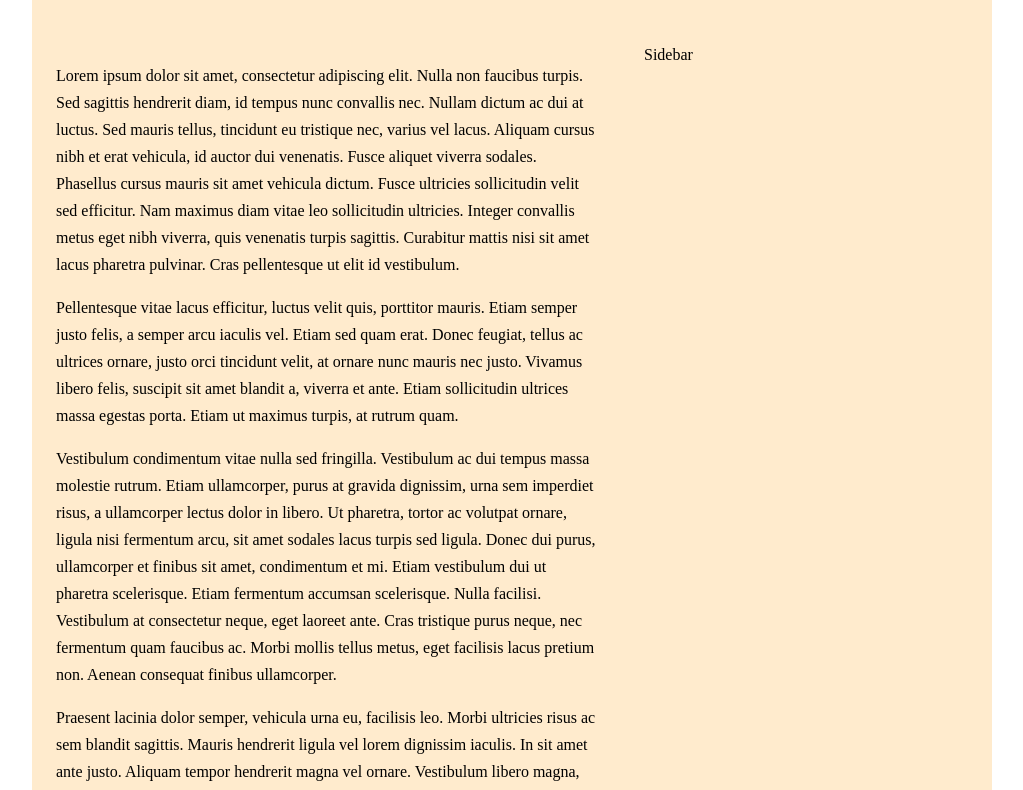
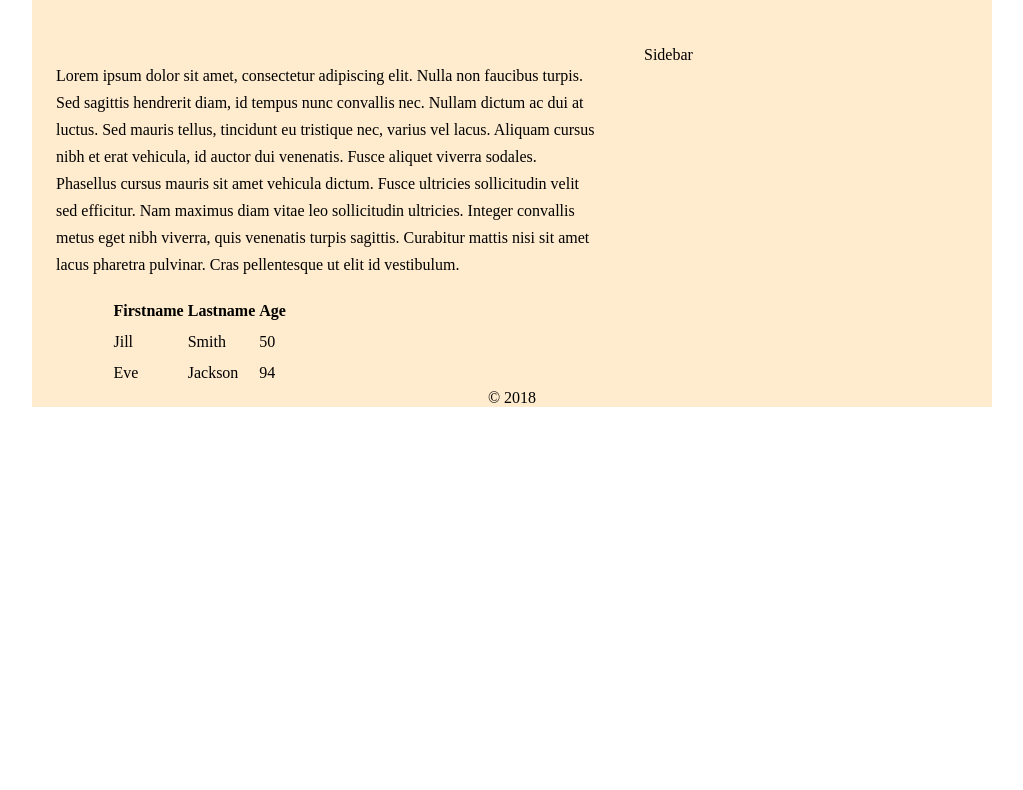
Before and after one commit to ac639/website_october_30, a plain HTML site: page docs/about.html in a window 1280 px wide. Shown: the part 159-949 px from the top of the page, without its empty margins (128-1151 px from the left). After the commit the page ends 800 px from the top, so only its background shows below. Drawn offline with Linux system fonts and the light colour scheme.

Commit message:
changed styles.css changed about.html

```diff
--- a/docs/about.html
+++ b/docs/about.html
@@ -18,7 +18,7 @@
 
         <div id="top">
             <div id="logo" class="grSmall floatLeft">
-                <a href="index.html"> <img src="images/slide-logo-1.png" alt="My company logo" height="135" width="116" </a>
+                <a href="index.html"> <img src="images/slide-logo-1.png" alt="My company logo" height="135" width="160" </a>
             </div> <!--Logo-->
             <div id="menu" class="grBig floatLeft textRight">
                 <ul class="clearMargin">
@@ -33,18 +33,25 @@
                 <p>
                     Lorem ipsum dolor sit amet, consectetur adipiscing elit. Nulla non faucibus turpis. Sed sagittis hendrerit diam, id tempus nunc convallis nec. Nullam dictum ac dui at luctus. Sed mauris tellus, tincidunt eu tristique nec, varius vel lacus. Aliquam cursus nibh et erat vehicula, id auctor dui venenatis. Fusce aliquet viverra sodales. Phasellus cursus mauris sit amet vehicula dictum. Fusce ultricies sollicitudin velit sed efficitur. Nam maximus diam vitae leo sollicitudin ultricies. Integer convallis metus eget nibh viverra, quis venenatis turpis sagittis. Curabitur mattis nisi sit amet lacus pharetra pulvinar. Cras pellentesque ut elit id vestibulum.
                 </p>
-                <p>
-                    Pellentesque vitae lacus efficitur, luctus velit quis, porttitor mauris. Etiam semper justo felis, a semper arcu iaculis vel. Etiam sed quam erat. Donec feugiat, tellus ac ultrices ornare, justo orci tincidunt velit, at ornare nunc mauris nec justo. Vivamus libero felis, suscipit sit amet blandit a, viverra et ante. Etiam sollicitudin ultrices massa egestas porta. Etiam ut maximus turpis, at rutrum quam.
-                </p>
-                <p>
-                    Vestibulum condimentum vitae nulla sed fringilla. Vestibulum ac dui tempus massa molestie rutrum. Etiam ullamcorper, purus at gravida dignissim, urna sem imperdiet risus, a ullamcorper lectus dolor in libero. Ut pharetra, tortor ac volutpat ornare, ligula nisi fermentum arcu, sit amet sodales lacus turpis sed ligula. Donec dui purus, ullamcorper et finibus sit amet, condimentum et mi. Etiam vestibulum dui ut pharetra scelerisque. Etiam fermentum accumsan scelerisque. Nulla facilisi. Vestibulum at consectetur neque, eget laoreet ante. Cras tristique purus neque, nec fermentum quam faucibus ac. Morbi mollis tellus metus, eget facilisis lacus pretium non. Aenean consequat finibus ullamcorper.
-                </p>
-                <p>
-                    Praesent lacinia dolor semper, vehicula urna eu, facilisis leo. Morbi ultricies risus ac sem blandit sagittis. Mauris hendrerit ligula vel lorem dignissim iaculis. In sit amet ante justo. Aliquam tempor hendrerit magna vel ornare. Vestibulum libero magna, bibendum ac condimentum vitae, sollicitudin eu ipsum. Mauris vehicula, tellus porta auctor pretium, leo quam posuere ligula, non fringilla elit nulla non libero. Cras mattis placerat libero, vitae vestibulum massa fringilla a. Sed eu diam nisi. Mauris interdum, ipsum non varius luctus, felis lacus vulputate nunc, at fringilla libero turpis et nunc. Nulla massa arcu, fermentum vel pretium tincidunt, commodo sit amet nulla.
-                </p>
-                <p>
-                    Donec ultricies, libero vitae placerat eleifend, sapien eros placerat tortor, ac facilisis odio elit quis augue. Aenean magna quam, eleifend maximus semper id, condimentum sit amet est. Proin ultricies et nisi in condimentum. Aliquam vel libero eleifend, aliquam massa quis, egestas enim. Etiam sit amet varius justo, ac luctus sapien. Quisque convallis in sapien nec faucibus. Curabitur gravida ut velit in tincidunt. Fusce varius sit amet risus et fermentum. Nulla venenatis augue id porta viverra. Donec bibendum neque vel risus interdum aliquet. Nunc convallis nibh dui, et feugiat sem varius sed. In sit amet mauris sollicitudin, ullamcorper dolor et, condimentum purus. Praesent imperdiet efficitur enim. Phasellus vitae ipsum quis turpis faucibus scelerisque eget vitae odio. Pellentesque nisi tortor, blandit in luctus ut, placerat vel massa. Suspendisse euismod quam vitae mattis venenatis.
-                </p>
+                <div id="table" class="marginCenter eightypercent">
+                    <table>
+                        <tr>
+                            <th>Firstname</th>
+                            <th>Lastname</th>
+                            <th>Age</th>
+                        </tr>
+                        <tr>
+                            <td>Jill</td>
+                            <td>Smith</td>
+                            <td>50</td>
+                        </tr>
+                        <tr>
+                            <td>Eve</td>
+                            <td>Jackson</td>
+                            <td>94</td>
+                        </tr>
+                    </table>
+                </div>
             </div> <!-- content -->
             <div id="sidebar" class="floatLeft grSmall">
                 Sidebar
--- a/docs/css/styles.css
+++ b/docs/css/styles.css
@@ -6,6 +6,11 @@
 .marginCenter {
     margin-right: auto;
     margin-left: auto;
+}
+
+.eightypercent {
+    width: 80%;
+
 }
 
 .displayInline {
```
